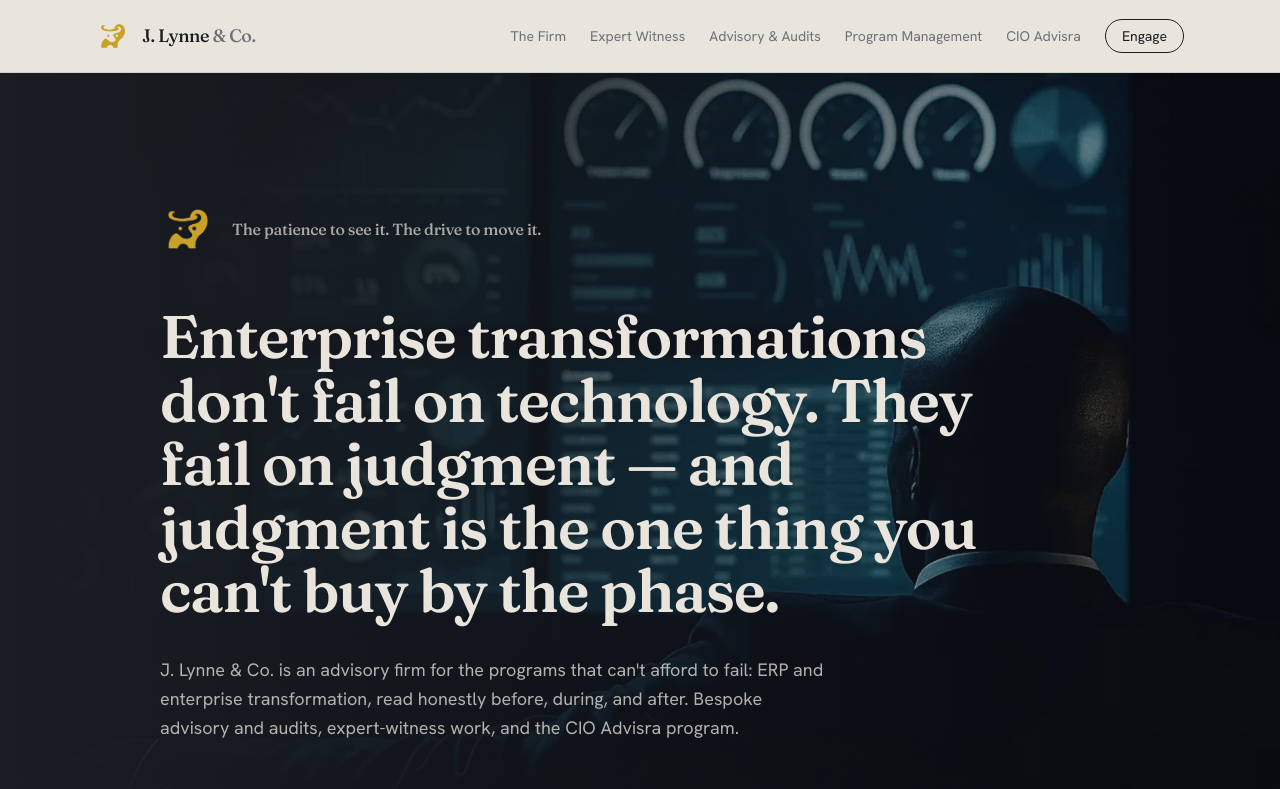
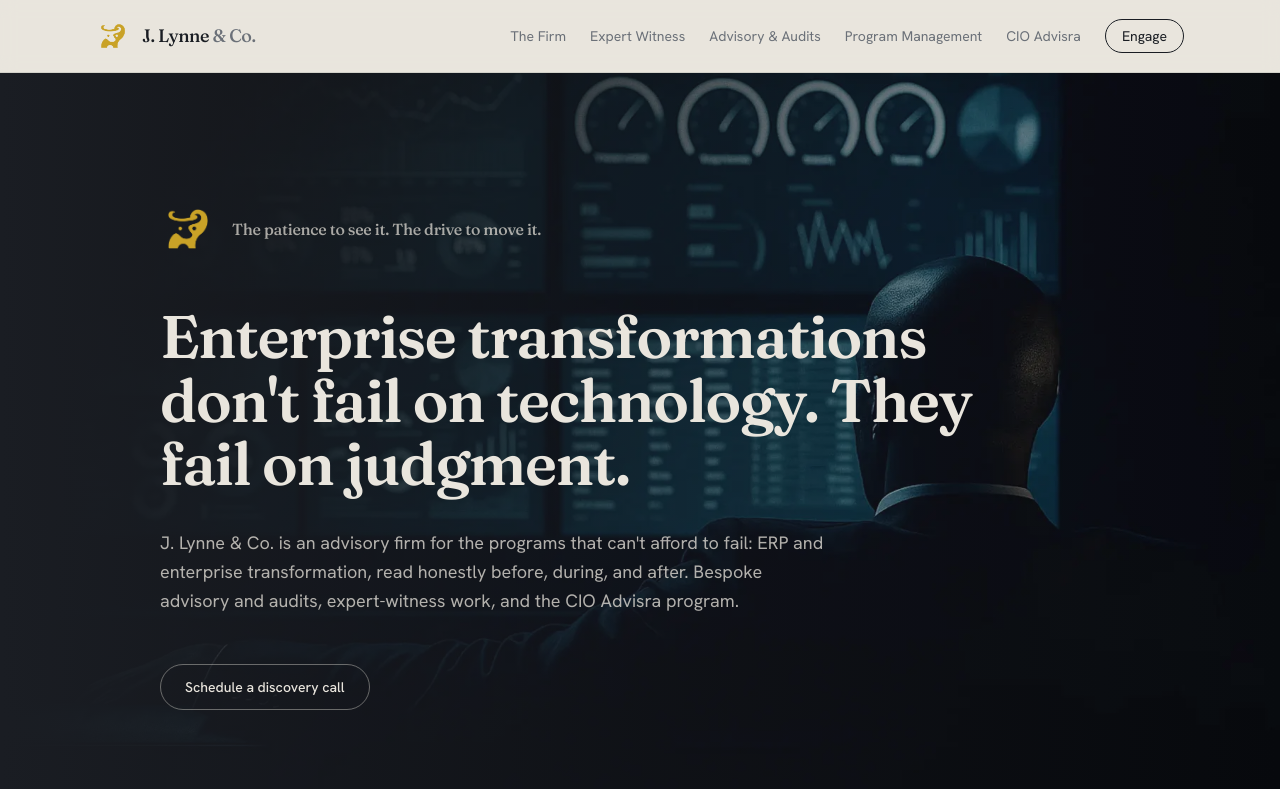
Before and after one commit to phousecos/jlynneco, a Next.js app: page / in a window 1280 px wide. Shown: the top 789 px of the page. Built offline with nearby package versions, Linux system fonts and the light colour scheme.

Commit message:
Tighten hero headline to its core thesis
Co-Authored-By: Claude Opus 4.8 <noreply@anthropic.com>
Claude-Session: https://claude.ai/code/session_01KyjxaM5F8DZEXEMnPJurrV

```diff
--- a/src/app/page.tsx
+++ b/src/app/page.tsx
@@ -57,8 +57,7 @@ export default function Home() {
 
           <h1 className="font-display font-display-hero mt-12 max-w-4xl text-4xl leading-[1.06] sm:text-5xl lg:text-6xl">
             Enterprise transformations don&apos;t fail on technology. They fail
-            on judgment — and judgment is the one thing you can&apos;t buy by
-            the phase.
+            on judgment.
           </h1>
 
           <p className="mt-8 max-w-2xl text-lg leading-relaxed text-bone/75">
```
